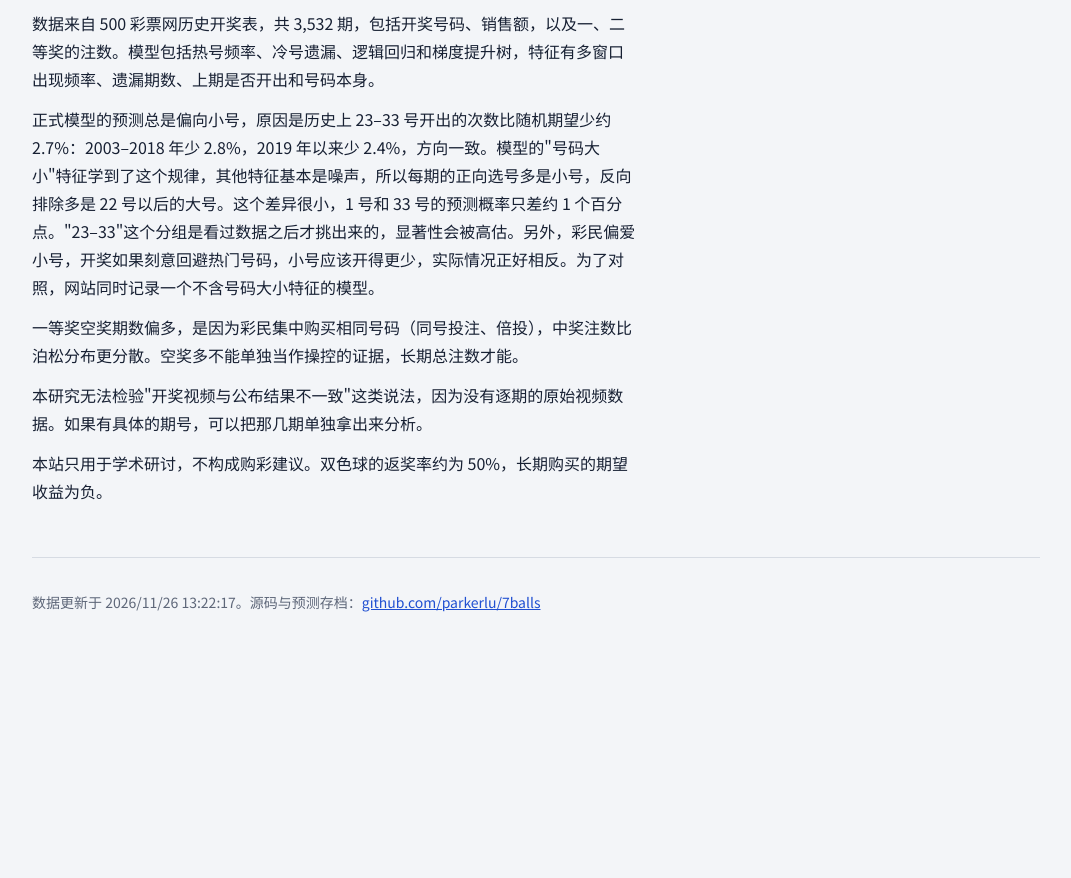
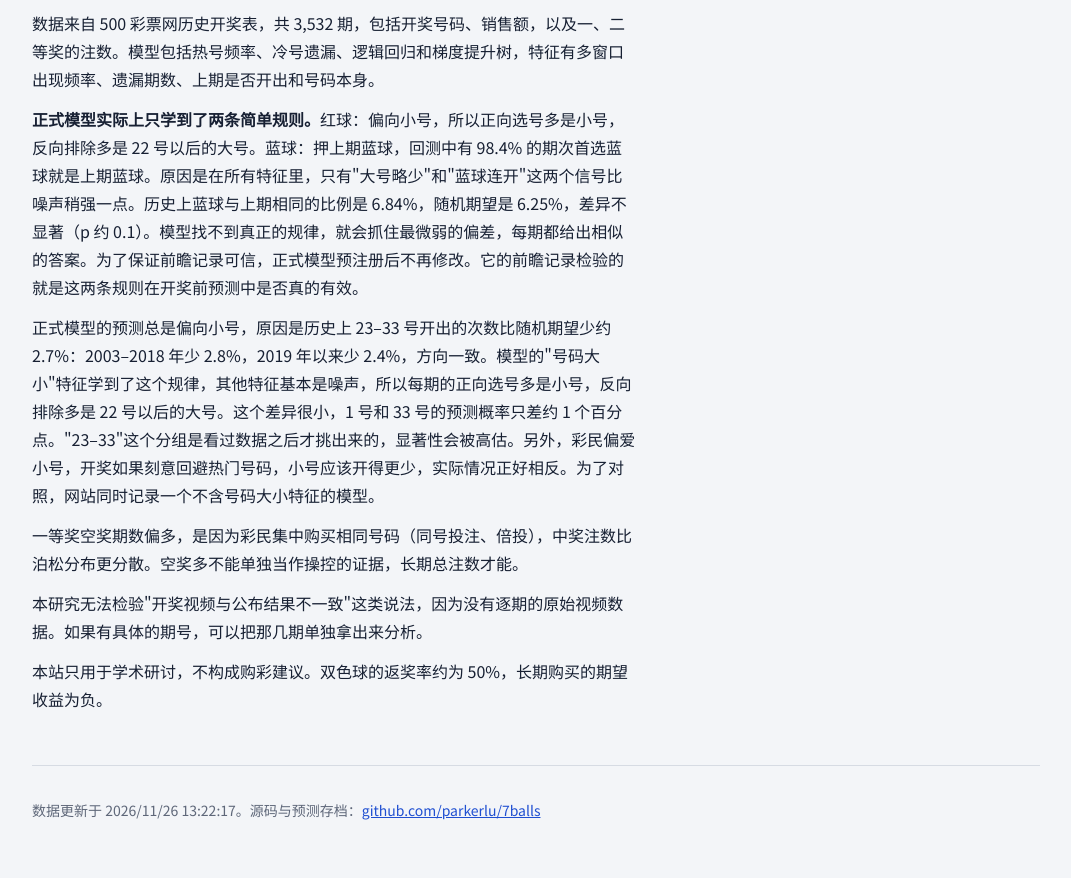
Before and after one commit to parkerlu/7balls, a plain HTML site: page docs/index.html in a window 1280 px wide. Shown: the part 5539-6417 px from the top of the page, without its empty margins (104-1175 px from the left). Before the commit the page ends 6209 px from the top, so only its background shows below. Drawn offline with nearby package versions, Linux system fonts and the light colour scheme.

Commit message:
网站说明正式模型实际学到的两条规则：红球偏小号、蓝球押上期
Co-Authored-By: Claude Opus 5.5 <noreply@anthropic.com>
Claude-Session: https://claude.ai/code/session_01XRPtYbFoc6Bo8qVeaV2P9P

```diff
--- a/docs/index.html
+++ b/docs/index.html
@@ -174,6 +174,7 @@ footer{padding:32px 0 56px;color:var(--muted);font-size:14px;border-top:1px soli
 <section>
   <h2>方法与局限</h2>
   <p>数据来自 500 彩票网历史开奖表，共 <span id="nd"></span> 期，包括开奖号码、销售额，以及一、二等奖的注数。模型包括热号频率、冷号遗漏、逻辑回归和梯度提升树，特征有多窗口出现频率、遗漏期数、上期是否开出和号码本身。</p>
+  <p><b>正式模型实际上只学到了两条简单规则。</b>红球：偏向小号，所以正向选号多是小号，反向排除多是 22 号以后的大号。蓝球：押上期蓝球，回测中有 98.4% 的期次首选蓝球就是上期蓝球。原因是在所有特征里，只有"大号略少"和"蓝球连开"这两个信号比噪声稍强一点。历史上蓝球与上期相同的比例是 6.84%，随机期望是 6.25%，差异不显著（p 约 0.1）。模型找不到真正的规律，就会抓住最微弱的偏差，每期都给出相似的答案。为了保证前瞻记录可信，正式模型预注册后不再修改。它的前瞻记录检验的就是这两条规则在开奖前预测中是否真的有效。</p>
   <p>正式模型的预测总是偏向小号，原因是历史上 23–33 号开出的次数比随机期望少约 2.7%：2003–2018 年少 2.8%，2019 年以来少 2.4%，方向一致。模型的"号码大小"特征学到了这个规律，其他特征基本是噪声，所以每期的正向选号多是小号，反向排除多是 22 号以后的大号。这个差异很小，1 号和 33 号的预测概率只差约 1 个百分点。"23–33"这个分组是看过数据之后才挑出来的，显著性会被高估。另外，彩民偏爱小号，开奖如果刻意回避热门号码，小号应该开得更少，实际情况正好相反。为了对照，网站同时记录一个不含号码大小特征的模型。</p>
   <p>一等奖空奖期数偏多，是因为彩民集中购买相同号码（同号投注、倍投），中奖注数比泊松分布更分散。空奖多不能单独当作操控的证据，长期总注数才能。</p>
   <p>本研究无法检验"开奖视频与公布结果不一致"这类说法，因为没有逐期的原始视频数据。如果有具体的期号，可以把那几期单独拿出来分析。</p>
```
